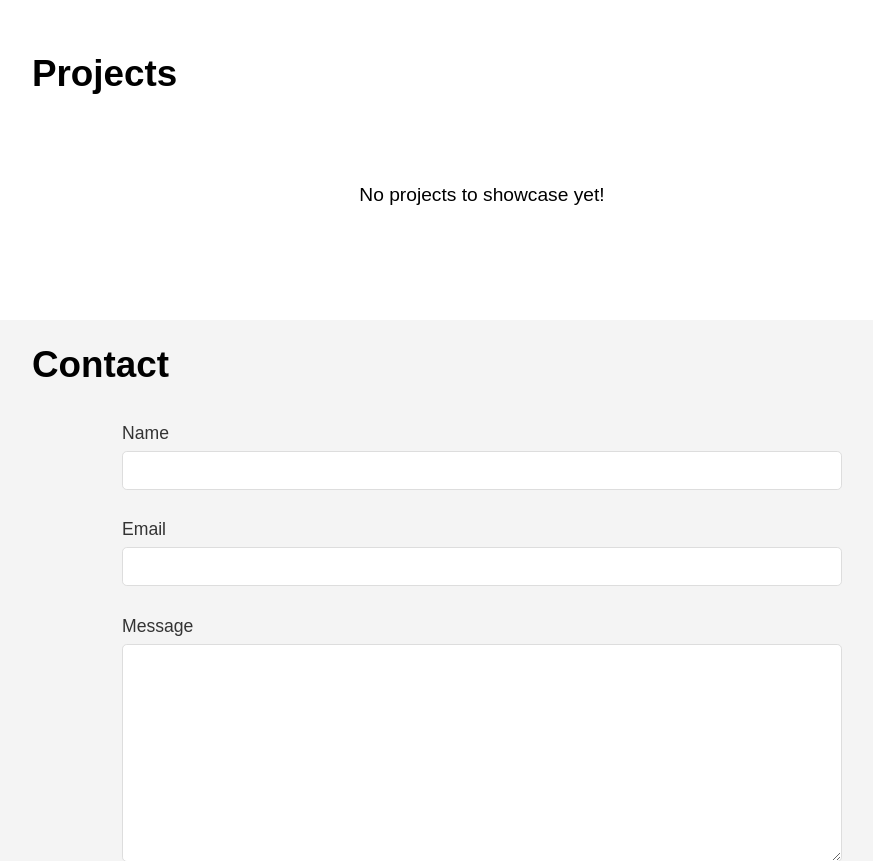
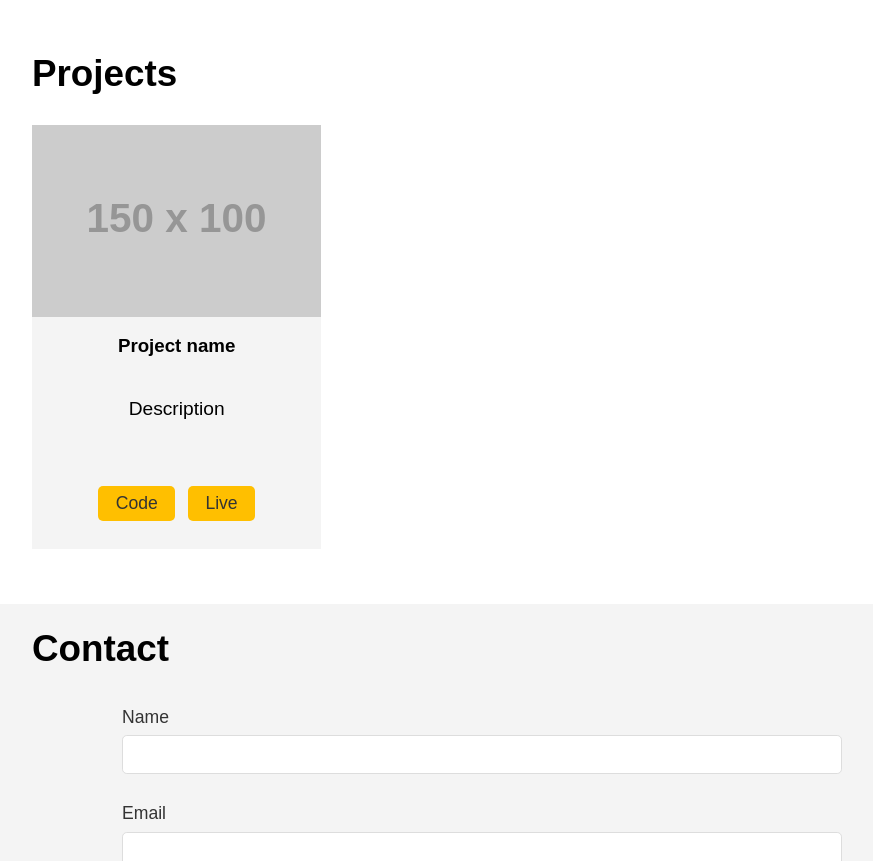
Before and after one commit to NickBlomberg/nickblomberg.com, a website: page index.html in a window 1280 px wide. Shown: the part 1437-2298 px from the top of the page, without its empty margins (158-1031 px from the left). Drawn offline with nearby package versions, Linux system fonts and the light colour scheme; files that its build step writes are made by us from their sources; placeholder pictures from the web are drawn by us.

Commit message:
Add initial project card structure and styling

```diff
--- a/index.html
+++ b/index.html
@@ -79,7 +79,19 @@
     <section id="projects">
         <div class="container">
             <h2>Projects</h2>
-            <p>No projects to showcase yet!</p>
+            <div id="projects-wrapper">
+                <div class="project">
+                    <img src="https://via.placeholder.com/150x100" alt="Project cover" class="project-cover">
+                    <div class="project-content">
+                        <h3>Project name</h3>
+                        <p>Description</p>
+                    </div>
+                    <div class="project-actions">
+                        <a href="https://github.com/NickBlomberg/nickblomberg.com" target="_blank" rel="noopener" class="btn btn-code">Code</a>
+                        <a href="https://nickblomberg.com" target="_blank" rel="noopener" class="btn btn-live">Live</a>
+                    </div>
+                </div>
+            </div>
         </div>
     </section>
 
--- a/sass/sections/_projects.scss
+++ b/sass/sections/_projects.scss
@@ -1,11 +1,33 @@
 section#projects {
-    .container {
-        display: flex;
-        flex-direction: column;
+    #projects-wrapper {
+        display: grid;
+        grid-template-columns: repeat(3, 1fr);
+        gap: 1rem;
+        margin: 1.4rem 0rem;
 
-        p {
-            align-self: center;
-            padding: 5rem 0;
+        .project {
+            background: $light-color;
+            display: flex;
+            flex-direction: column;
+            justify-content: space-between;
+            align-items: center;
+
+            img {
+                width: 100%;;
+            }
+
+            .project-content, .project-actions {
+                padding: 1rem;
+                text-align: center;
+            }
+
+            .project-content {
+                flex: 1
+            }
+
+            .project-actions .btn {
+                padding: 0.3rem 1.1rem;
+            }
         }
     }
 }
```
